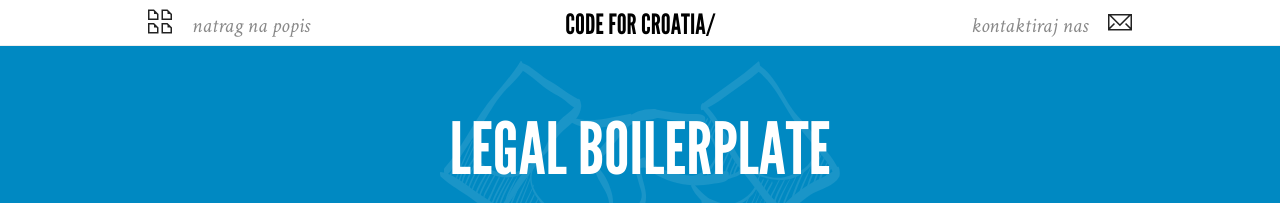
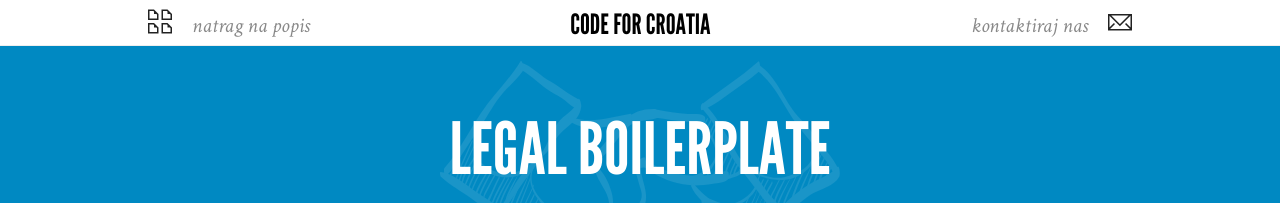
Before and after one commit to codeforcroatia/legal-boilerplate, a Jekyll site: the page built from index.html, in a window 1280 px wide. Shown: the top 203 px of the page. Built offline with Jekyll 4.4.1, drawn with Linux system fonts in a browser that asks for light colours; some web fonts are replaced.

Commit message:
Update menu.html

```diff
--- a/_layouts/menu.html
+++ b/_layouts/menu.html
@@ -4,7 +4,7 @@ layout: default
 <nav>
   <div>
   <a href="{{ site.baseurl }}" class="browse">Natrag na popis</a>
-  <a href="{{ site.owner.website }}" class="logo">{{ site.owner.name }}/</a>
+  <a href="{{ site.owner.website }}" class="logo">{{ site.owner.name }}</a>
     <a href="{{ site.owner.contact }}" class="contact">Kontaktiraj nas</a>
   </div>
 </nav>
```
